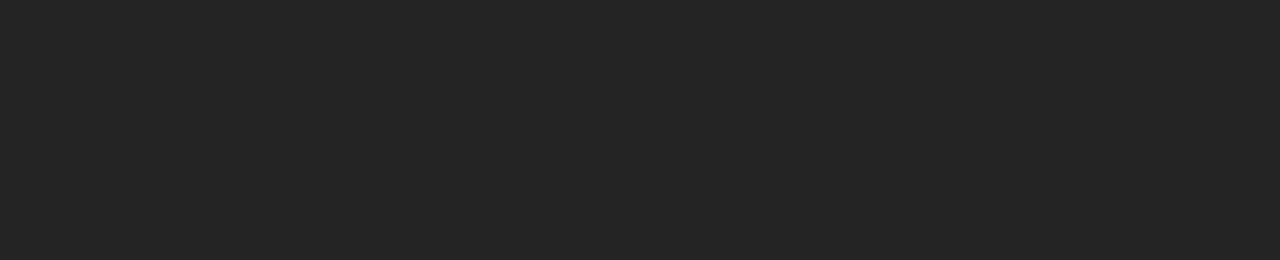
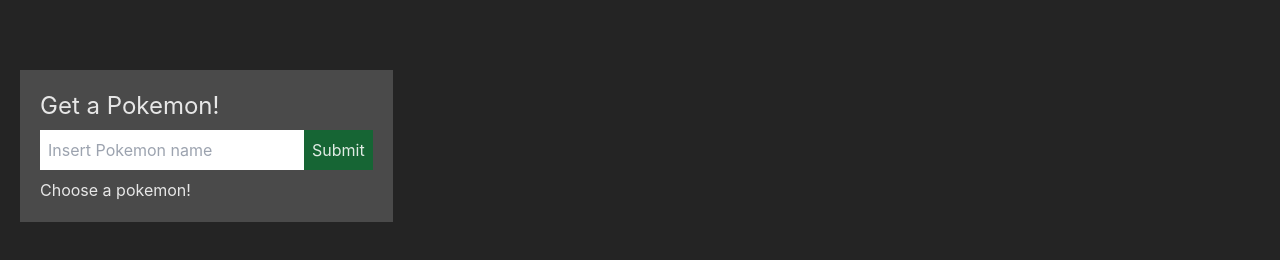
Before and after one commit to Cb040719/reduxToolkit_components, a React (Vite) app: page / in a window 1280 px wide. Shown: the part 518-778 px from the top of the page. Built offline with nearby package versions, Linux system fonts and the light colour scheme; no server answers.

Commit message:
added the pokemon thing

```diff
--- a/src/App.jsx
+++ b/src/App.jsx
@@ -1,5 +1,6 @@
 import Counter from "./components/counter/Counter";
 import TodoList from "./components/todoList/TodoList";
+import GetAPokemon from "./components/getAPokemon/GetAPokemon";
 
 function App() {
 	return (
@@ -7,6 +8,7 @@
 			<h1 className="text-3xl text-center">REDUX-TOOLKIT COMPONENTS</h1>
 			<TodoList />
 			<Counter />
+			<GetAPokemon />
 		</div>
 	);
 }
--- a/src/app/store.js
+++ b/src/app/store.js
@@ -1,10 +1,17 @@
 import { configureStore } from "@reduxjs/toolkit";
+import { setupListeners } from "@reduxjs/toolkit/dist/query";
+import { pokemonApi } from "../services/pokemon";
 import counterReducer from "../components/counter/counterSlice";
 import todoReducer from "../components/todoList/todoSlice";
 
-export default configureStore({
+export const store = configureStore({
 	reducer: {
 		counter: counterReducer,
 		todoList: todoReducer,
+		[pokemonApi.reducerPath]: pokemonApi.reducer,
 	},
+	middleware: (getDefaultMiddleware) =>
+		// console.log(getDefaultMiddleware(), " --- ", pokemonApi.middleware),
+		getDefaultMiddleware().concat(pokemonApi.middleware),
 });
+setupListeners(store.dispatch);
--- /dev/null
+++ b/src/components/getAPokemon/GetAPokemon.jsx
@@ -0,0 +1,49 @@
+import { useState } from "react";
+import { useGetPokemonByNameQuery } from "../../services/pokemon";
+
+export default function GetAPokemon() {
+	const [pokeName, setPokeName] = useState("pokeName");
+	const { data, error, isLoading } = useGetPokemonByNameQuery(pokeName);
+
+	return (
+		<div className="bg-[#4a4a4a] p-5 w-fit">
+			<h1 className=" text-2xl">Get a Pokemon!</h1>
+			<form
+				onSubmit={(e) => {
+					e.preventDefault();
+					e.target[0].value !== ""
+						? setPokeName(e.target[0].value)
+						: alert("Insert. A. PokeFuckingName.");
+					e.target[0].value = "";
+				}}
+			>
+				<input
+					type="text"
+					placeholder="Insert Pokemon name"
+					className="outline-none p-2 my-2"
+				/>
+				<input
+					className="p-2 bg-green-800 cursor-pointer"
+					type="submit"
+					value="Submit"
+				/>
+			</form>
+			{error ? (
+				<>Choose a pokemon!</>
+			) : isLoading ? (
+				<>Loading...</>
+			) : data ? (
+				<>
+					<div className="flex justify-between">
+						<h3 className="flex items-center font-medium tracking-wider">
+							{data.species.name.toUpperCase()}
+						</h3>
+						<div className="img">
+							<img src={data.sprites.front_shiny} alt={data.species.name} />
+						</div>
+					</div>
+				</>
+			) : null}
+		</div>
+	);
+}
--- a/src/main.jsx
+++ b/src/main.jsx
@@ -2,7 +2,7 @@
 import ReactDOM from "react-dom/client";
 import App from "./App";
 import "./index.css";
-import store from "./app/store";
+import { store } from "./app/store";
 import { Provider } from "react-redux";
 
 ReactDOM.createRoot(document.getElementById("root")).render(
--- /dev/null
+++ b/src/services/pokemon.js
@@ -0,0 +1,13 @@
+import { createApi, fetchBaseQuery } from "@reduxjs/toolkit/query/react";
+
+export const pokemonApi = createApi({
+	reducerPath: "pokemonApi",
+	baseQuery: fetchBaseQuery({ baseUrl: "https://pokeapi.co/api/v2" }),
+	endpoints: (builder) => ({
+		getPokemonByName: builder.query({
+			query: (name) => `pokemon/${name}`,
+		}),
+	}),
+});
+
+export const { useGetPokemonByNameQuery } = pokemonApi;
```
